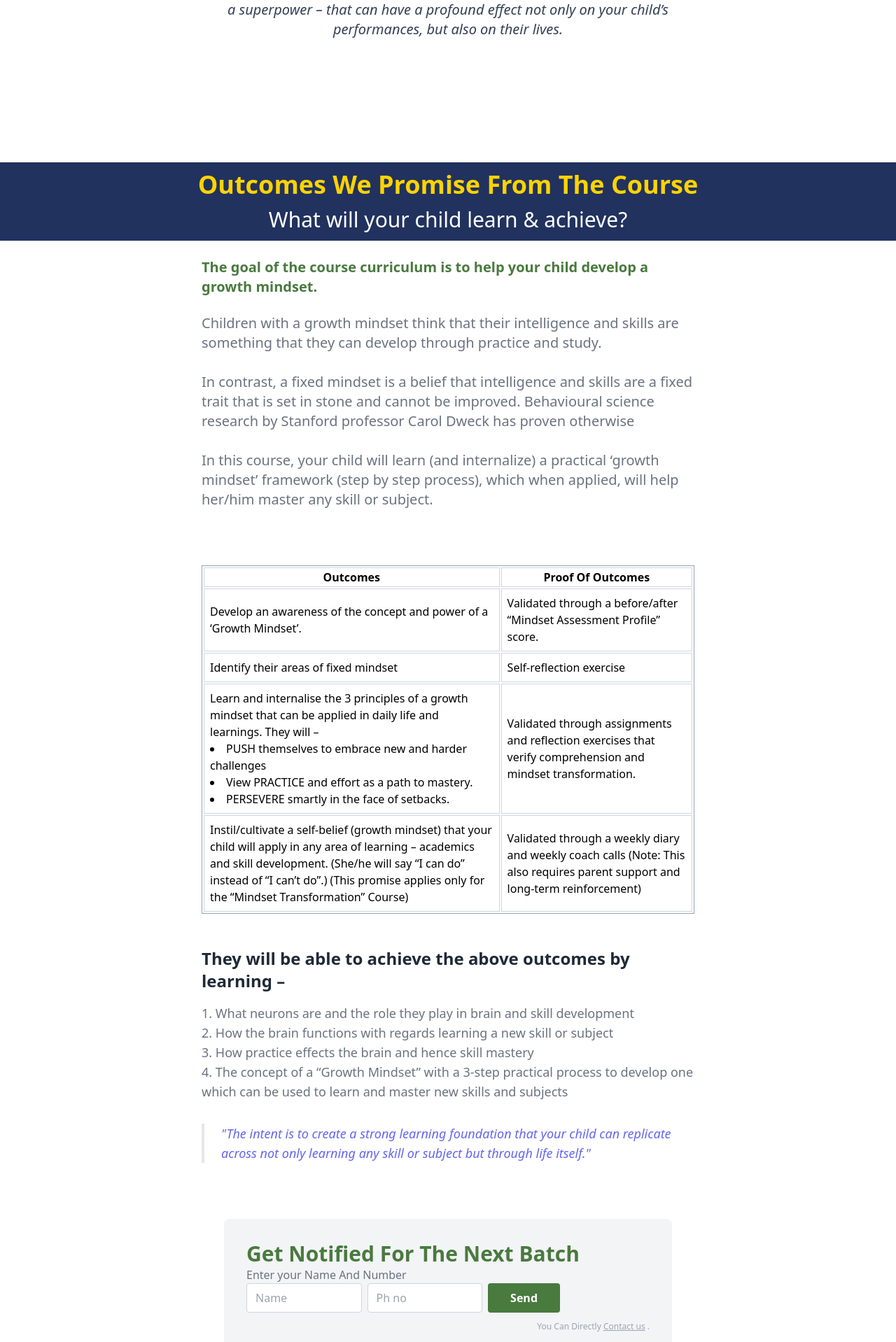
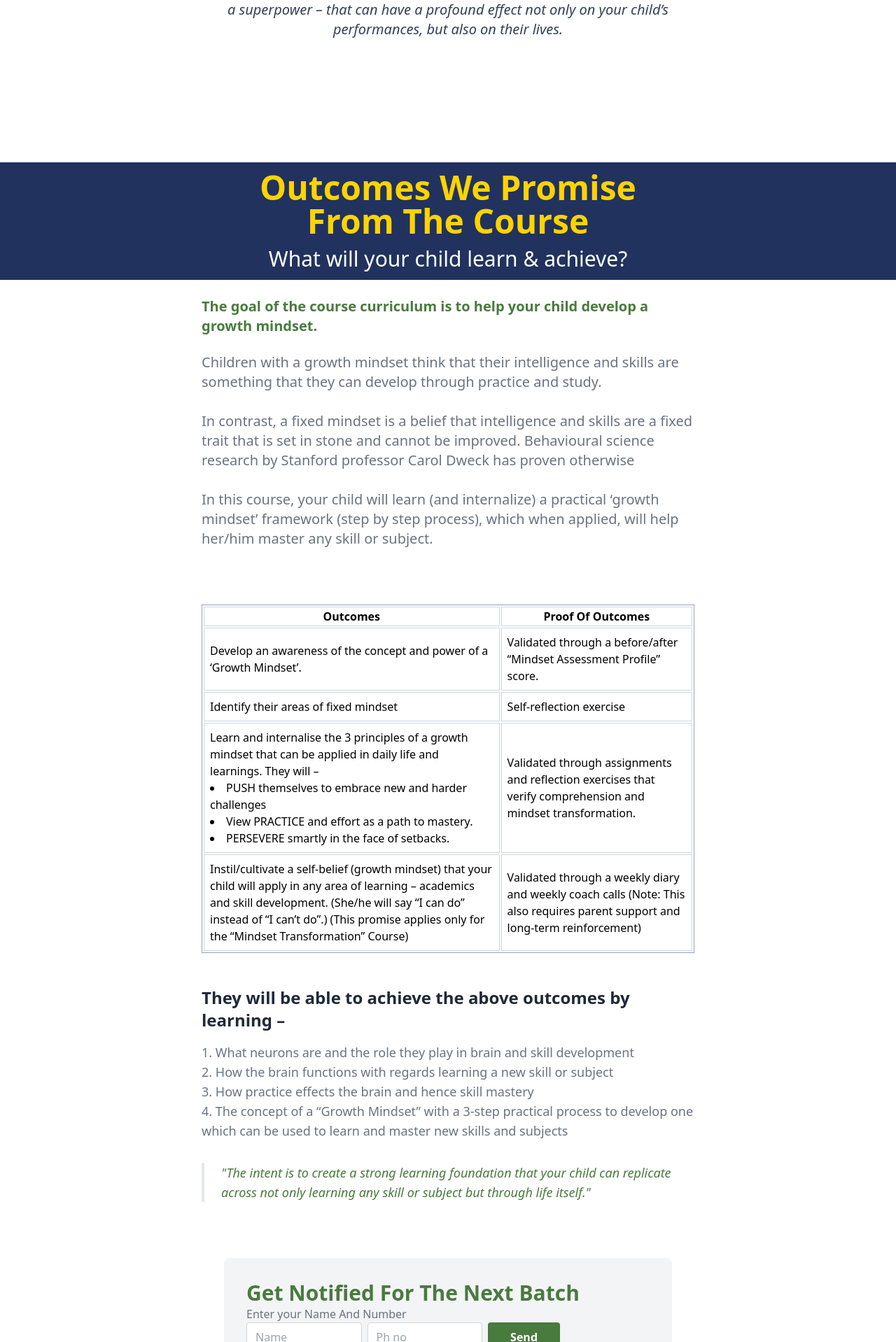
Before and after one commit to vishesh9096/nextjs-gw, a Next.js app: page / in a window 1280 px wide. Shown: the part 696-2614 px from the top of the page at 70% size. Built offline with nearby package versions, Linux system fonts and the light colour scheme.

Commit message:
Update Body_front.js

```diff
--- a/components/Body_front.js
+++ b/components/Body_front.js
@@ -7,7 +7,8 @@ import Whatsapp from "components/Whatsapp"
 function Body_Front() {
     return(
         <div>
-        <h1 class="text-3xl sm:text-4xl font-bold text-center bg-[#21325E] text-[#FFD300] pt-3">Outcomes We Promise From The Course <br />
+
+        <h1 class="text-3xl sm:text-4xl md:text-5xl font-bold text-center bg-[#21325E] text-[#FFD300] pt-3">Outcomes We Promise<br/> From The Course <br />
 
         </h1>
         <h1 className="text-white pt-3 text-lg bg-[#21325E] sm:text-3xl  text-center mb-4 md:mb-6 pb-3"> What will your child learn & achieve? </h1>
@@ -48,7 +49,7 @@ function Body_Front() {
       <li>The concept of a “Growth Mindset” with a 3-step practical process to develop one which can be used to learn and master new skills and subjects</li>
     </div>
 
-    <blockquote class="text-indigo-500 sm:text-lg italic border-l-4 pl-4 md:pl-6 mb-6 md:mb-8">"The intent is to create a strong learning foundation that your child can replicate across not only learning any skill or subject but through life itself."</blockquote>
+    <blockquote class="text-[#497A3E] sm:text-lg italic border-l-4 pl-4 md:pl-6 mb-6 md:mb-8">"The intent is to create a strong learning foundation that your child can replicate across not only learning any skill or subject but through life itself."</blockquote>
 
 
       <Whatsapp/>
```
